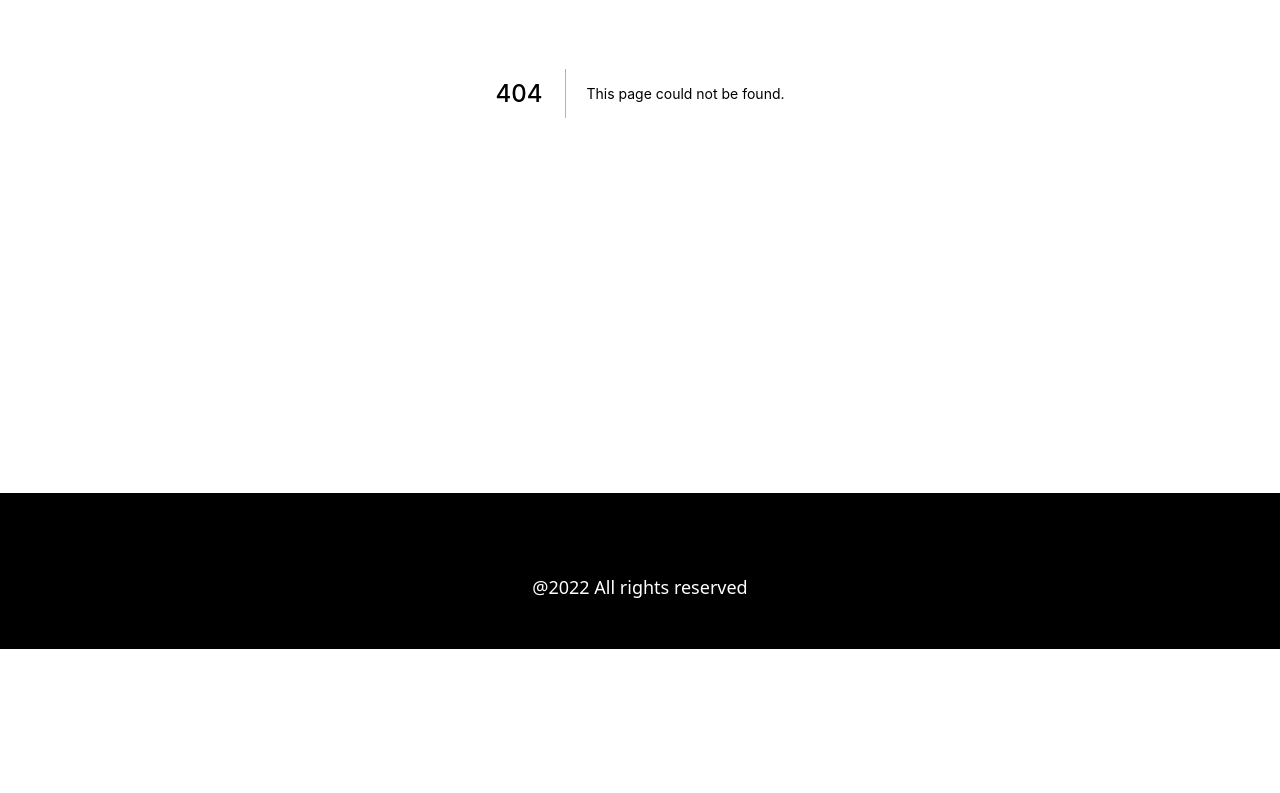
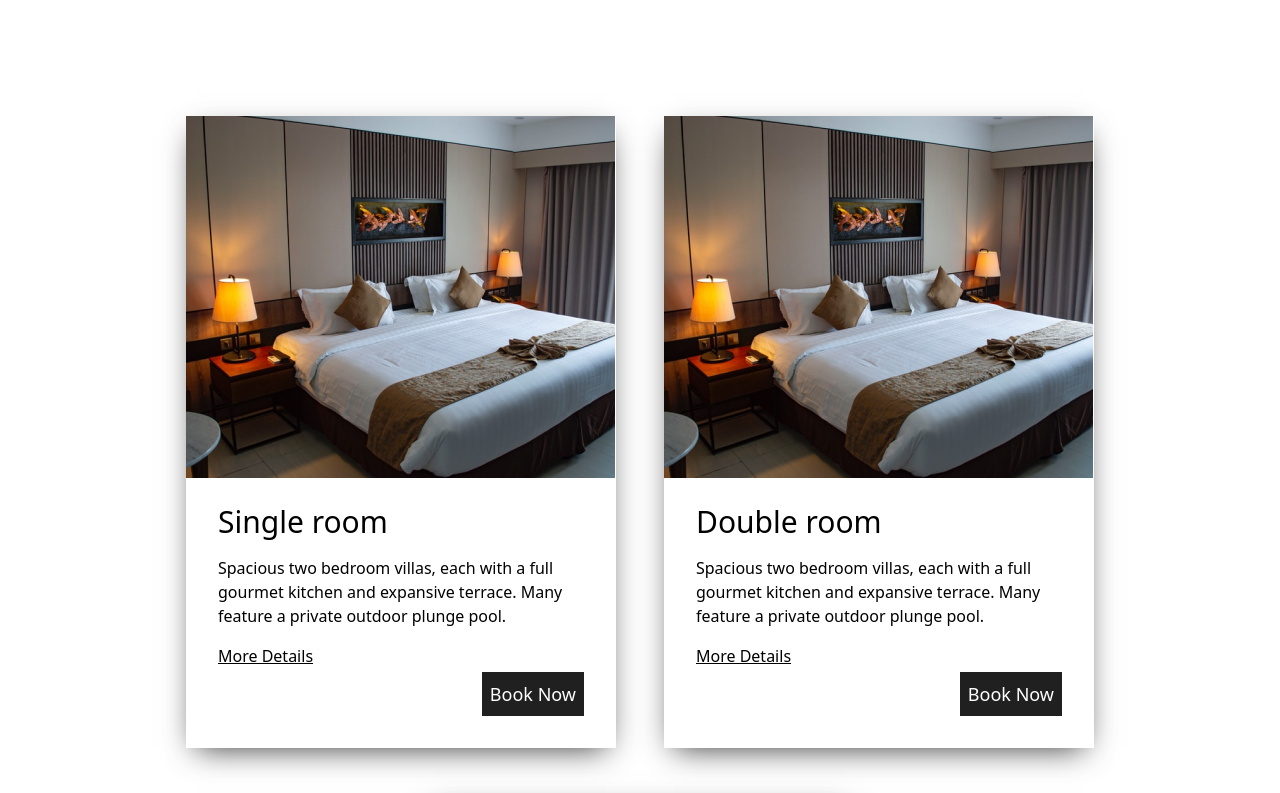
Before and after one commit to hotel-management-web-app/client, a Next.js app: page /rooms in a window 1280 px wide. Before the commit this address had no page. Shown: the part 387-1180 px from the top of the page. Before the commit the page ends 1036 px from the top, so only its background shows below. Built offline with nearby package versions, Linux system fonts and the light colour scheme.

Commit message:
add rooms page

```diff
--- a/components/Layout.tsx
+++ b/components/Layout.tsx
@@ -4,9 +4,9 @@ import Footer from './Footer';
 
 const Layout: React.FC<{ children: React.ReactNode }> = ({ children }) => {
   return (
-    <div>
+    <div className="flex flex-col min-h-screen">
       <Navbar />
-      <main>{children}</main>
+      <main className="flex-grow">{children}</main>
       <Footer />
     </div>
   );
--- a/components/Navbar.tsx
+++ b/components/Navbar.tsx
@@ -1,13 +1,14 @@
 import React from 'react';
+import Link from 'next/link';
 import { Disclosure } from '@headlessui/react';
 import { GiHamburgerMenu } from '@react-icons/all-files/gi/GiHamburgerMenu';
 import { GrClose } from '@react-icons/all-files/gr/GrClose';
 
 const navigation = [
-  { name: 'Home', href: '#', current: true },
-  { name: 'Rooms', href: '#', current: false },
-  { name: 'About', href: '#', current: false },
-  { name: 'Contact', href: '#', current: false },
+  { name: 'Home', href: '/', current: true },
+  { name: 'Rooms', href: '/rooms', current: false },
+  { name: 'About', href: '/about', current: false },
+  { name: 'Contact', href: '/contact', current: false },
 ];
 
 function classNames(...classes: string[]) {
@@ -39,9 +40,8 @@ const Navbar = () => {
                 <div className="hidden sm:block sm:mx-auto">
                   <div className="flex space-x-4">
                     {navigation.map(item => (
+                      <Link key={item.name} href={item.href}>
                         <a
-                        key={item.name}
-                        href={item.href}
                           className={classNames(
                             item.current
                               ? 'bg-gray-700 text-white'
@@ -52,12 +52,18 @@ const Navbar = () => {
                         >
                           {item.name}
                         </a>
+                      </Link>
                     ))}
                   </div>
                 </div>
               </div>
               <div className="absolute inset-y-0 right-0 flex items-center pr-2 sm:static sm:inset-auto sm:ml-6 sm:pr-0">
-                <a href="#" className="text-white border border-white text-lg font-medium px-5 py-1">Book Now</a>
+                <a
+                  href="#"
+                  className="text-white border border-white text-lg font-medium px-5 py-1"
+                >
+                  Book Now
+                </a>
               </div>
             </div>
           </div>
--- a/pages/index.tsx
+++ b/pages/index.tsx
@@ -2,13 +2,11 @@ import React, { useState, Fragment } from 'react';
 import type { NextPage } from 'next';
 import Head from 'next/head';
 import Image from 'next/image';
+import Link from 'next/link';
 import HeroBg from '../public/hero-bg.png';
 import { Listbox, Transition } from '@headlessui/react';
 import { HiSelector } from '@react-icons/all-files/hi/HiSelector';
-import {
-  DateRangePicker,
-  FocusedInputShape,
-} from 'react-dates';
+import { DateRangePicker, FocusedInputShape } from 'react-dates';
 import 'react-dates/initialize';
 import 'react-dates/lib/css/_datepicker.css';
 
@@ -256,9 +254,9 @@ const Home: NextPage = () => {
               </a>
             ))}
           </div>
-          <a href="#" className="underline text-3xl font-light">
-            See all roms
-          </a>
+          <Link href="/rooms">
+            <a className="underline text-3xl font-light">See all roms</a>
+          </Link>
         </section>
       </div>
       <section
--- /dev/null
+++ b/pages/rooms.tsx
@@ -0,0 +1,75 @@
+import React from 'react';
+import Head from 'next/head';
+import Image from 'next/image';
+import Link from 'next/link';
+import RoomsImg from '../public/rooms.png';
+import RoomImg from '../public/room.png';
+
+const rooms = [
+  {
+    id: 1,
+    name: 'Single room',
+    description:
+      'Spacious two bedroom villas, each with a full gourmet kitchen and expansive terrace. Many feature a private outdoor plunge pool.',
+    imgUrl: '/../public/room.png',
+    roomUrl: '/room/1',
+  },
+  {
+    id: 2,
+    name: 'Double room',
+    description:
+      'Spacious two bedroom villas, each with a full gourmet kitchen and expansive terrace. Many feature a private outdoor plunge pool.',
+    imgUrl: '/../public/room.png',
+    roomUrl: '/room/2',
+  },
+  {
+    id: 3,
+    name: 'Deluxe room',
+    description:
+      'Spacious two bedroom villas, each with a full gourmet kitchen and expansive terrace. Many feature a private outdoor plunge pool.',
+    imgUrl: '/../public/room.png',
+    roomUrl: '/room/3',
+  },
+];
+
+const Rooms = () => {
+  return (
+    <div>
+      <Head>
+        <title>Rooms</title>
+      </Head>
+      <div className="relative">
+        <Image src={RoomsImg} alt="rooms" />
+        <h1 className="absolute text-center top-1/3 left-1/2 transform -translate-x-1/2 text-white font-medium text-3xl w-full md:text-5xl">
+          Rooms & suites
+        </h1>
+      </div>
+      <div className="container mx-auto max-w-container">
+        <div className="flex justify-center 2xl:justify-between gap-12 flex-wrap mt-28 mb-52">
+          {rooms.map(room => (
+            <div
+              key={room.id}
+              className="w-[430px] shadow-[0px_10px_30px_-10px_rgba(0,0,0,0.8)]"
+            >
+              <Image src={RoomImg} alt="room" />
+              <div className="px-8 pt-5 pb-8">
+                <h2 className="text-3xl font-medium">{room.name}</h2>
+                <p className="my-4 font-light">{room.description}</p>
+                <Link href={room.roomUrl}>
+                  <a className="underline">More Details</a>
+                </Link>
+                <Link href={room.roomUrl}>
+                  <a className="bg-dark-gray text-white text-lg p-2 float-right mt-7 mb-8 ">
+                    Book Now
+                  </a>
+                </Link>
+              </div>
+            </div>
+          ))}
+        </div>
+      </div>
+    </div>
+  );
+};
+
+export default Rooms;
```
Also changed, not shown: public/room.png (added), public/rooms.png (added). Lines whose indentation alone changed are shown as unchanged.
